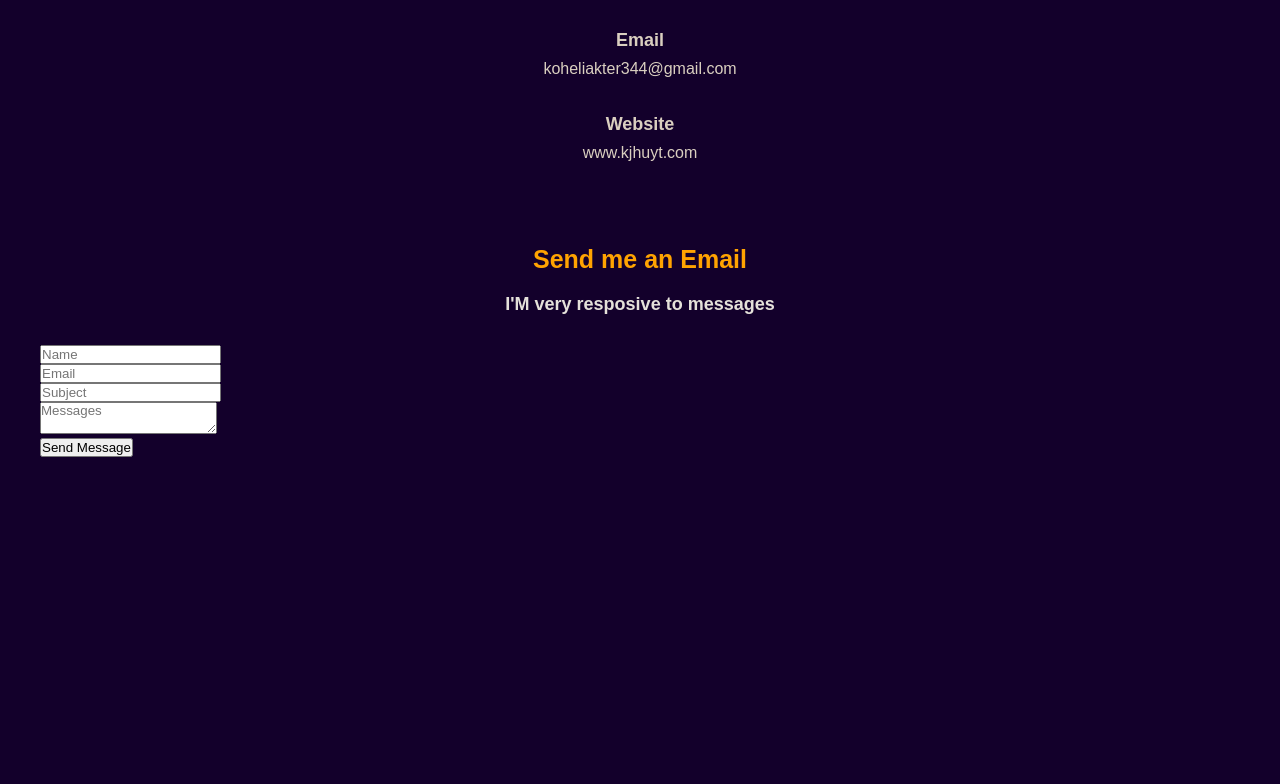
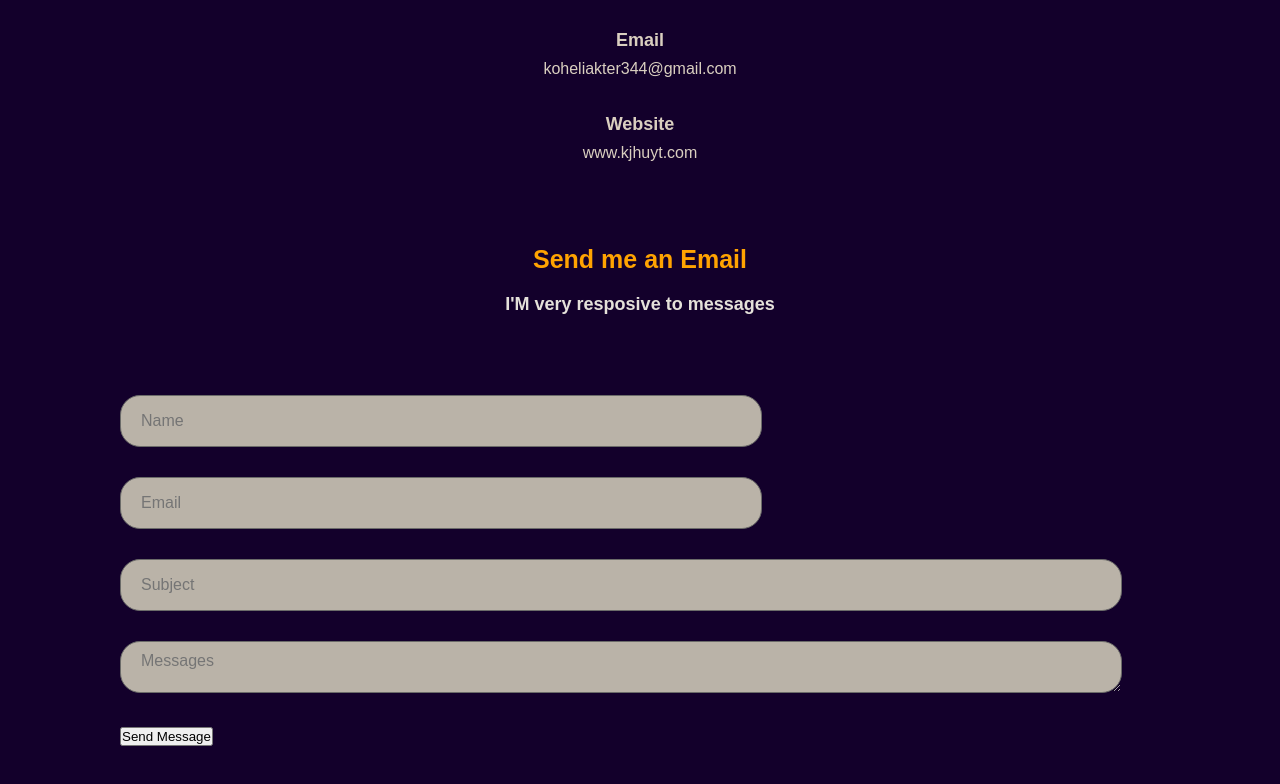
Before and after one commit to KoheliAkter/Portfolio, a plain HTML site: page Contact me.html in a window 1280 px wide. Shown: the part 576-1360 px from the top of the page. Before the commit the page ends 1103 px from the top, so only its background shows below. Drawn offline with Linux system fonts and the light colour scheme.

Commit message:
all most done

```diff
--- a/style.css
+++ b/style.css
@@ -630,3 +630,42 @@ body{
     margin-bottom: 20px;
     margin-top: 80px;
 }
+
+.contact .contact-form{
+    flex: 0 0 100%;
+    max-width: 100%;
+    margin-top: 80px;
+
+}
+
+.contact .contact-form .col-6{
+    flex: 0 0 50%;
+    max-width: 50%;
+
+}
+
+.contact .contact-form .col-12{
+    flex: 0 0 80%;
+    max-width: 80%;
+}
+
+.contact .contact-form .form-item{
+    margin-bottom: 30px;
+    margin-left: 80px;
+}
+
+.contact .contact-form .form-item .form-control{
+    width: 100%;
+    height: 30px;
+    border-radius: 20px;
+    background-color: #bab3a8;
+    border: 1px solid #6b6b69;
+    padding: 10px 20px;
+    font-size: 16px;
+    color: #e8a109;
+    transition: all 0.3s ease;
+}
+
+.contact .contact-form .form-item .form-control:focus{
+    box-shadow: 0 0 20px rgb(241, 243, 190);
+}
```
Also changed, not shown: Contact me.html (+4 -2 lines).
